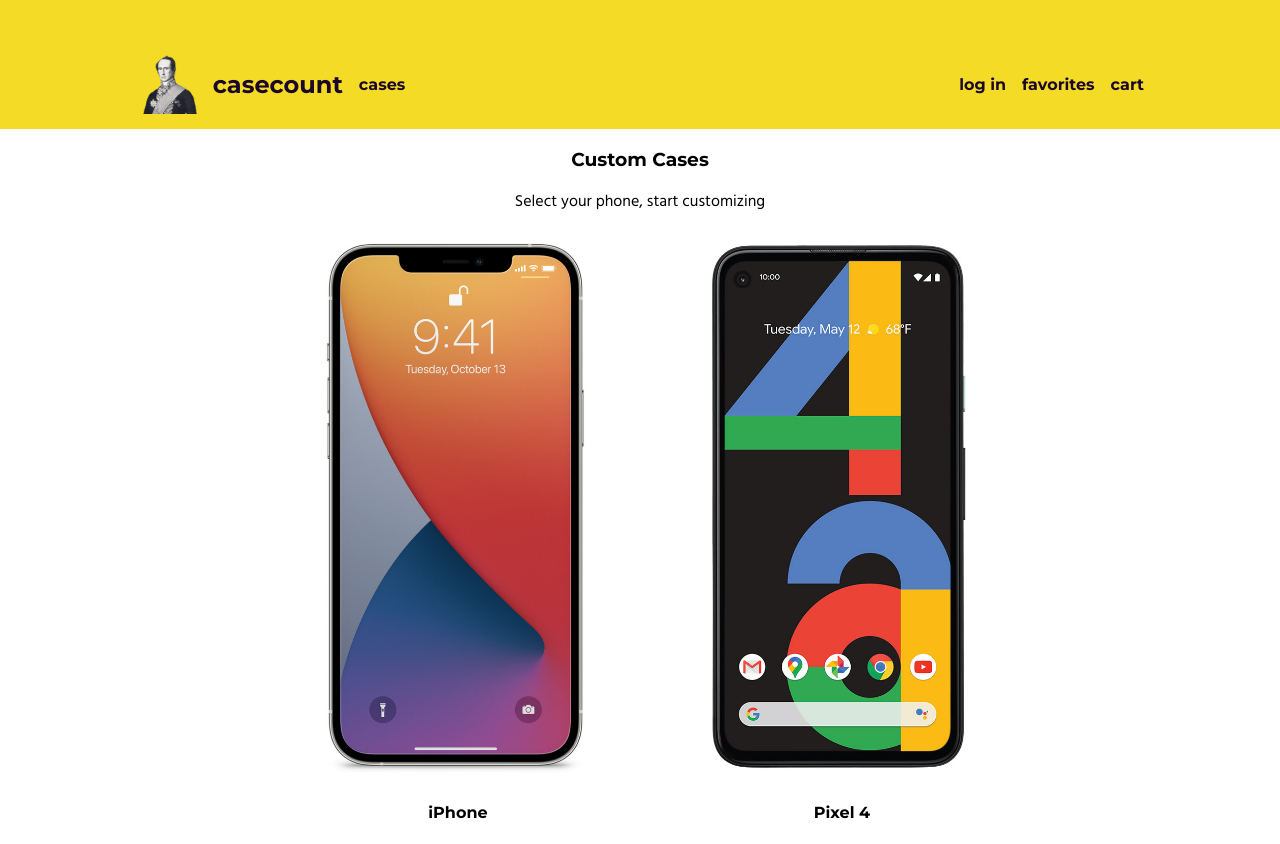
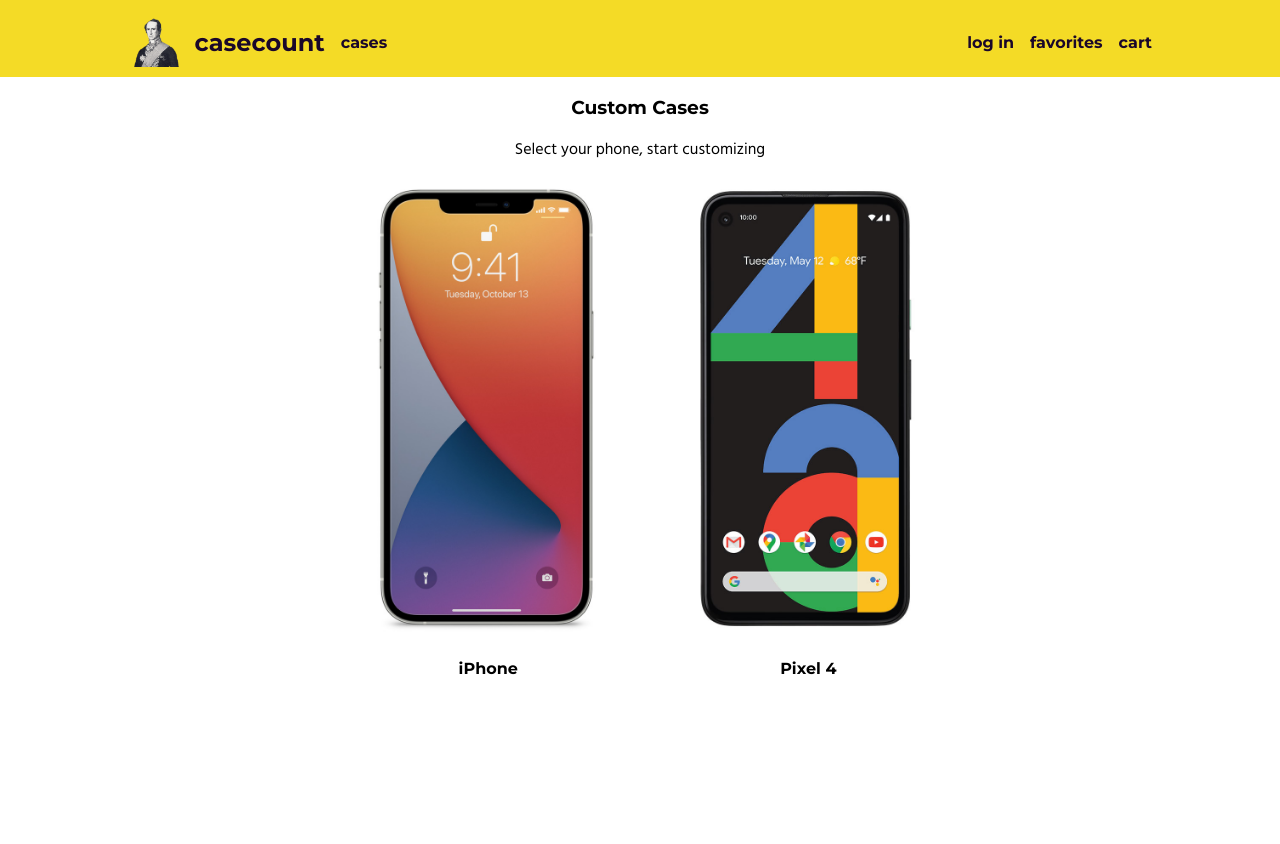
Before and after one commit to matheus-hro/GA-Final-Project-CaseCount, a React (Create React App) app: page / in a window 1280 px wide. After the commit the page ends 800 px from the top, so only its background shows below. Built offline with nearby package versions, Linux system fonts and the light colour scheme.

Commit message:
fixed layout

```diff
--- a/src/App.css
+++ b/src/App.css
@@ -1,44 +0,0 @@
-
-
-.App-logo {
-  height: 40vmin;
-  pointer-events: none;
-}
-
-@media (prefers-reduced-motion: no-preference) {
-  .App-logo {
-    animation: App-logo-spin infinite 20s linear;
-  }
-}
-
-
-
-.App-link {
-  color: #61dafb;
-}
-
-@keyframes App-logo-spin {
-  from {
-    transform: rotate(0deg);
-  }
-  to {
-    transform: rotate(360deg);
-  }
-}
-
-nav {
-  display: flex;
-  align-items: center;
-  justify-content: center;
-  padding:10px
-}
-
-nav button {
-  min-width: 100px;
-  color:white;
-  background-color: blue;
-}
-
-nav button:hover{
-  color:red
-}
--- a/src/components/Home/Home.css
+++ b/src/components/Home/Home.css
@@ -16,5 +16,5 @@
   display: flex;
   flex-direction: row;
   align-items: center;
-  width: 60%;
+  width: 50%;
 }
--- a/src/components/Navbar/Navbar.css
+++ b/src/components/Navbar/Navbar.css
@@ -5,6 +5,7 @@
 .nav-container {
   font-family: 'Montserrat', sans-serif;
   color: #1A072A;
+  padding-top: 10px;
 }
 nav {
   background-color: #F4DB26;
@@ -25,11 +26,10 @@
   gap: 1rem;
 }
 .nav-container {
-  /* max-width: 1200px; */
   width: 80%;
   margin: 0 auto;
-  padding-top: 40px
+  padding-top: 8px;
 }
 .logo-img {
-  height: 60px;
+  height: 50px;
 }
```
